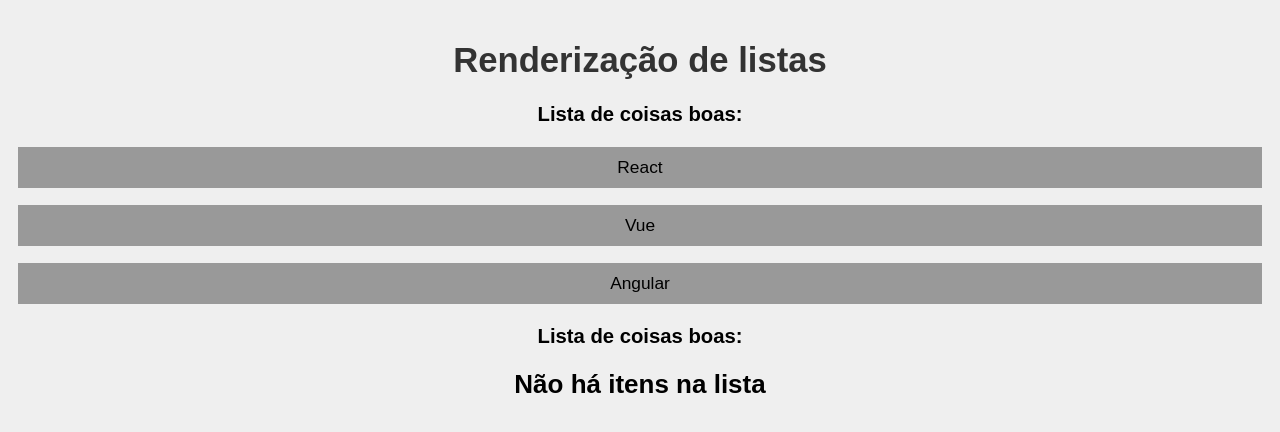
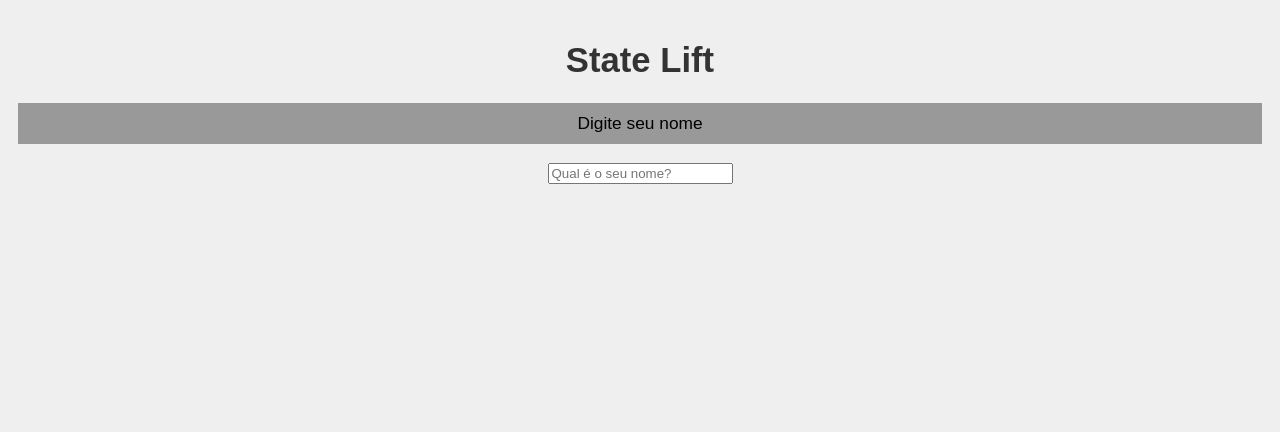
Before and after one commit to ViniSouza001/react, a React (Create React App) app in the folder my_project/: page / in a window 1280 px wide. Shown: the top 432 px of the page. Built offline with nearby package versions, Linux system fonts and the light colour scheme.

Commit message:
state lift #14

```diff
--- a/my_project/src/App.js
+++ b/my_project/src/App.js
@@ -1,18 +1,19 @@
 // essa parte fora da função servirá apenas para importar componentes
 
 import './App.css';
-import OutraLista from './components/OutraLista';
+import { useState } from 'react';
+import SeuNome from './components/SeuNome';
+import Saudacao from './components/Saudacao';
 
 function App () {
   // aqui dentro da função ficará todo o código e a lógica
-
-  const meusItens = ["React", "Vue", "Angular"]
+  const [nome, setNome] = useState()
 
   return (
     <div className='App'>
-      <h1>Renderização de listas</h1>
-      <OutraLista itens={meusItens} />
-      <OutraLista itens={[]} />
+      <h1>State Lift</h1>
+      <SeuNome setNome={setNome} />
+      <Saudacao nome={nome} />
     </div>
   );
 }
--- /dev/null
+++ b/my_project/src/components/Saudacao.js
@@ -0,0 +1,16 @@
+function Saudacao ({ nome }) {
+
+   function gerarSaudacao (nome) {
+      return `Olá ${nome}, tudo bem?`
+   }
+
+   return (
+      <>
+         {
+            nome && <p>{gerarSaudacao(nome)}</p>
+         }
+      </>
+   )
+}
+
+export default Saudacao
--- /dev/null
+++ b/my_project/src/components/SeuNome.js
@@ -0,0 +1,17 @@
+
+
+function SeuNome ({ setNome }) {
+   return (
+
+
+      <div>
+         <p>Digite seu nome</p>
+         <input
+         placeholder="Qual é o seu nome?"
+         type="text"
+         onChange={e => setNome(e.target.value)} />
+      </div>
+   )
+}
+
+export default SeuNome
```
